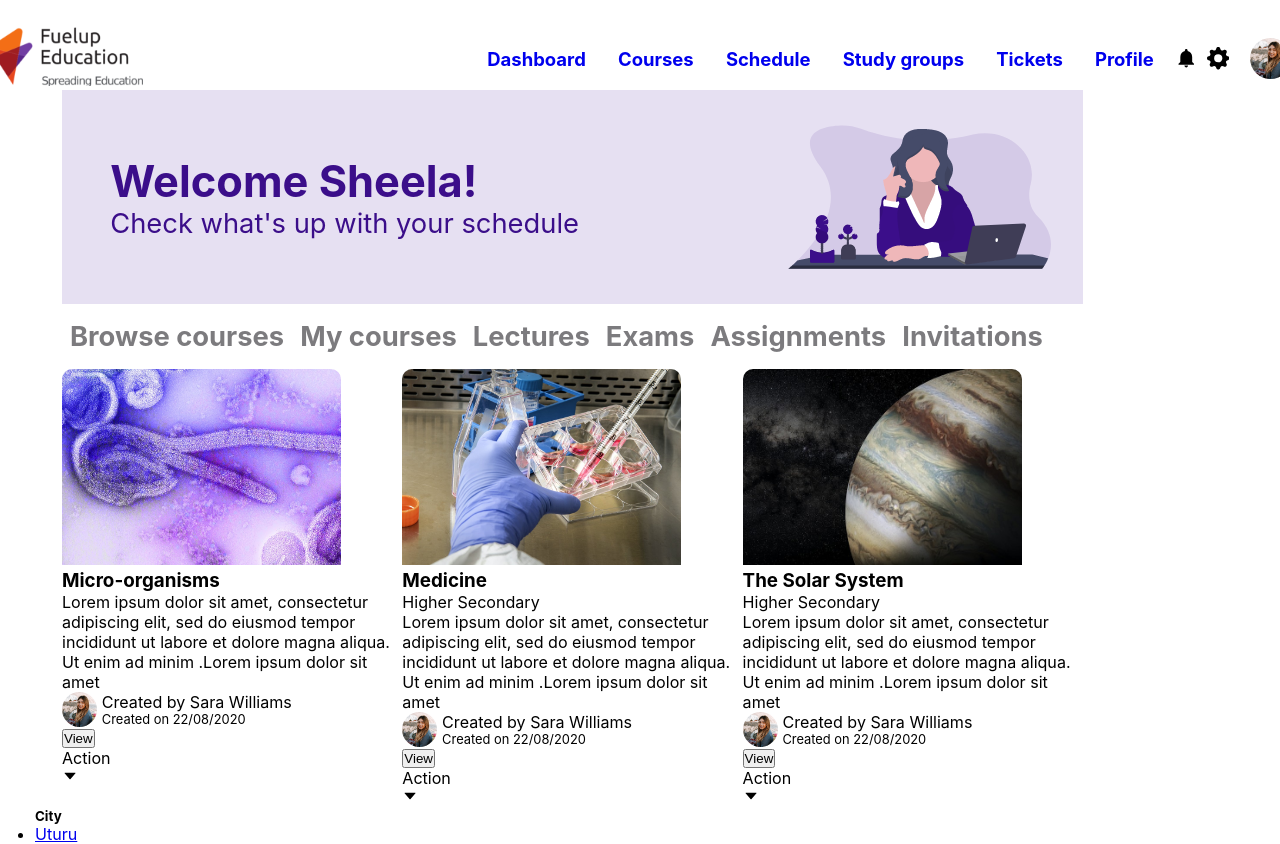
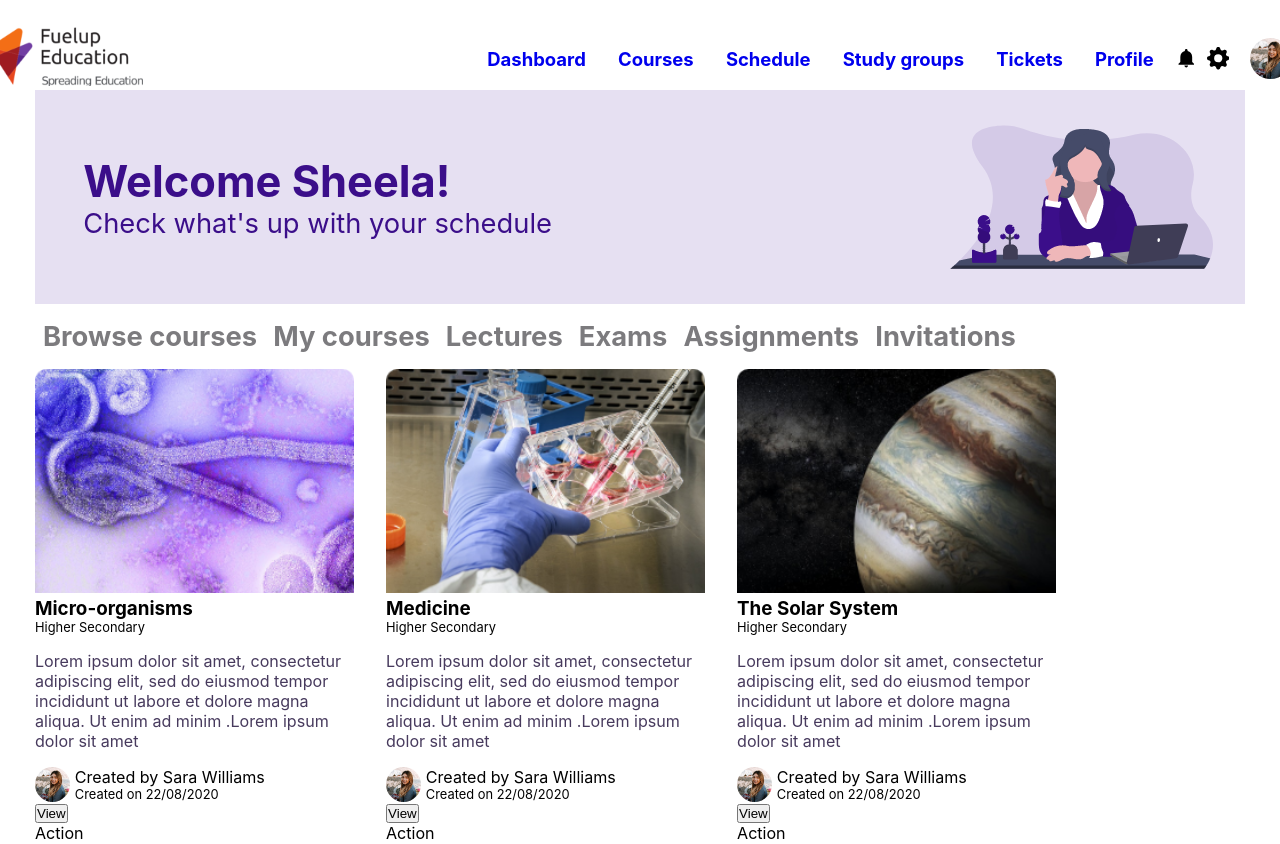
Before and after one commit to Niscolinx/fuelUp-dashboard, a React (Create React App) app: page / in a window 1280 px wide. Shown: the top 844 px of the page. Built offline with nearby package versions, Linux system fonts and the light colour scheme; a web font is replaced by a local one.

Commit message:
Working on the card

```diff
--- a/src/containers/Home.js
+++ b/src/containers/Home.js
@@ -19,7 +19,7 @@ import avatar from '../assets/images/avatar/avatar.jpg'
 class Home extends Component {
     render() {
         return (
-            <div>
+            <>
                 <div className='section-header'>
                     <Header />
                 </div>
@@ -60,7 +60,7 @@ class Home extends Component {
                         <Card
                             img={card1}
                             heading='Micro-organisms'
-                            subHeading=''
+                            subHeading='Higher Secondary'
                             text='Lorem ipsum dolor sit amet, consectetur adipiscing elit, sed do eiusmod tempor incididunt ut labore et dolore magna aliqua. Ut enim ad minim .Lorem ipsum dolor sit amet'
                             creatorImg={avatar}
                             creatorName='Sara Williams'
@@ -86,7 +86,7 @@ class Home extends Component {
                         />
                     </div>
                 </div>
-            </div>
+            </>
         )
     }
 }
--- a/src/sass/abstracts/Variables.scss
+++ b/src/sass/abstracts/Variables.scss
@@ -3,4 +3,6 @@ $primary-color-light: #c698f3;
 $primary-color-light-1: #7c7b7e;
 $primary-color-light-2: #e6e0f2;
 
+$primary-color-dark: #190934cc;
+
 $secondary-color: #f16600;
--- a/src/sass/base/typography.scss
+++ b/src/sass/base/typography.scss
@@ -9,3 +9,7 @@
             [col-start] minmax(min-content, 14rem) [col-end]
         ) [center-end];
 }
+
+.section-header{
+    grid-column: 1 / -1;
+}
--- a/src/sass/components/card.scss
+++ b/src/sass/components/card.scss
@@ -24,10 +24,25 @@
 
 .cards{
     display: grid;
-    grid-template-columns: repeat(auto-fit, minmax(20rem, 1fr));
+    grid-template-columns: repeat(auto-fit, minmax(17rem, 1fr));
+    gap: 2rem;
 }
 
 .card{
+
+    &__img{
+        width: 100%;
+        object-fit: cover;
+    }
+
+    &__subHeading{
+        font-size: .8rem;
+    }
+
+    &__text{
+        color: $primary-color-dark;
+        margin: 1rem 0;
+    }
 
     &__creator{
         display: flex;
```
